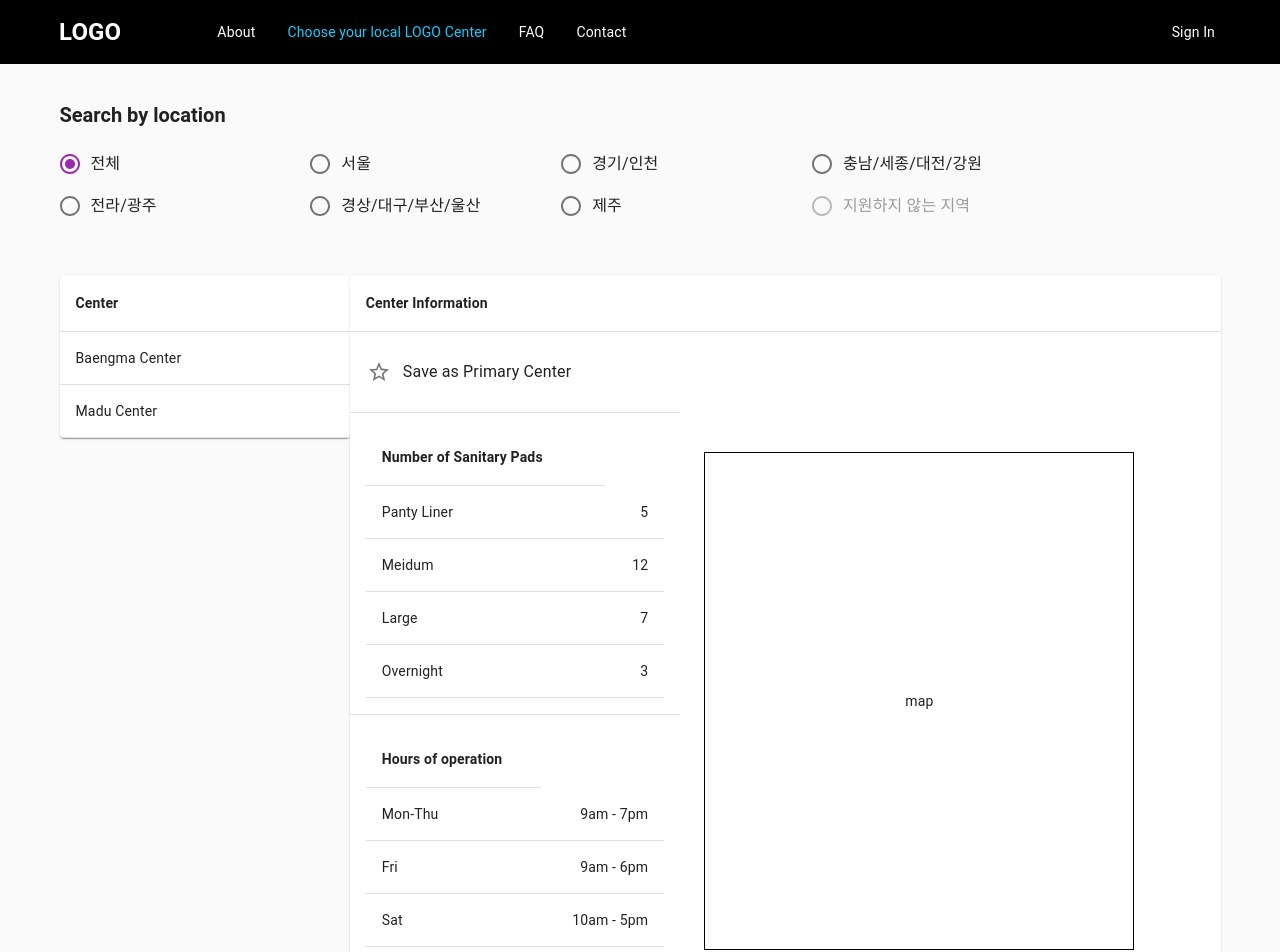
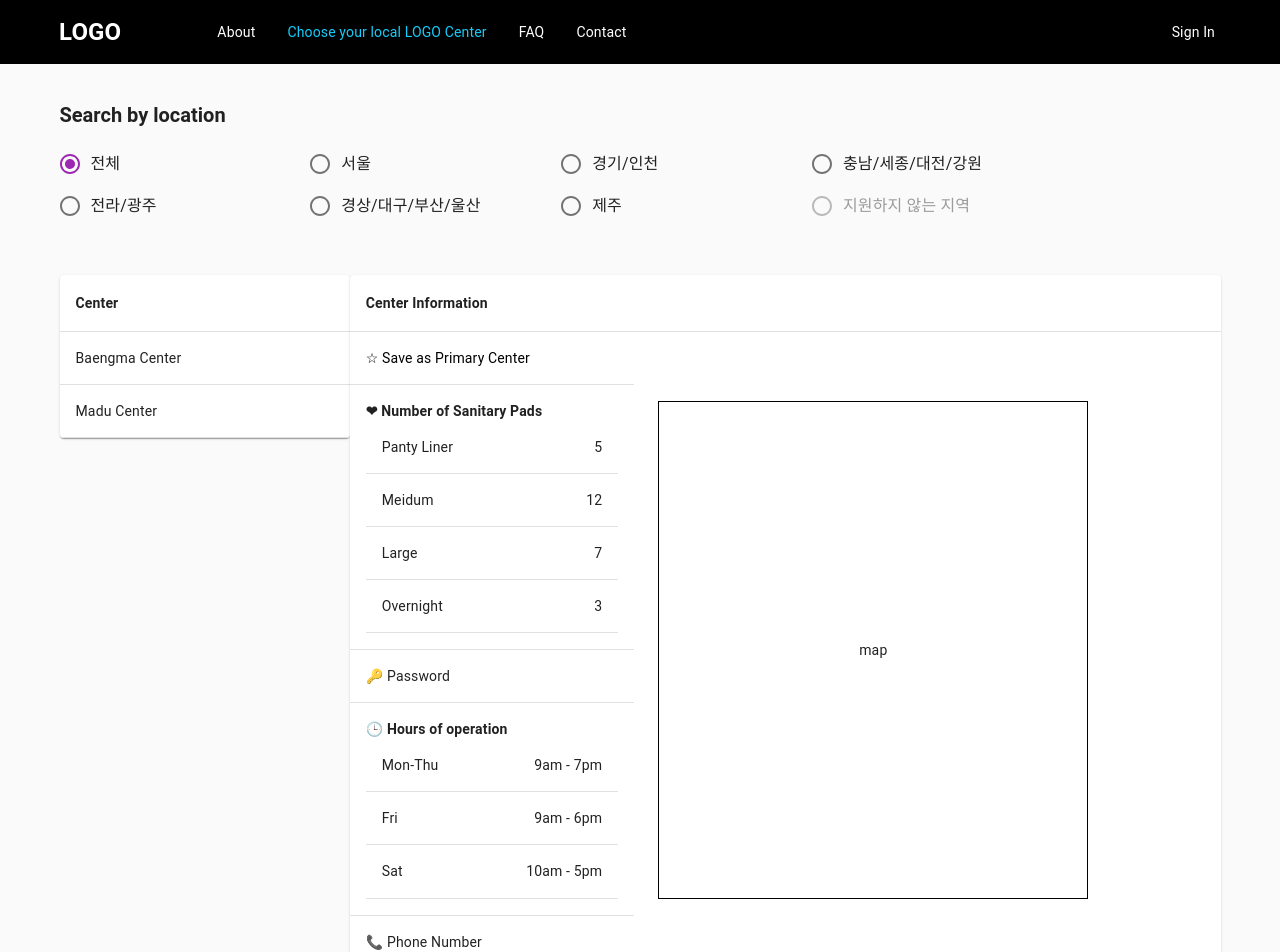
Before and after one commit to dsc-sookmyung/2021-Gitribute-SolutionChallenge, a React (Create React App) app in the folder frontend/: page /center in a window 1280 px wide. Shown: the top 952 px of the page. Built offline with nearby package versions, Linux system fonts and the light colour scheme.

Commit message:
Add TableRow: Password

```diff
--- a/frontend/src/components/CenterInfo/CenterTable.js
+++ b/frontend/src/components/CenterInfo/CenterTable.js
@@ -10,10 +10,7 @@ import Collapse from '@material-ui/core/Collapse';
 import Paper from '@material-ui/core/Paper';
 import Grid from '@material-ui/core/Grid';
 import Box from '@material-ui/core/Box';
-import FormControlLabel from '@material-ui/core/FormControlLabel';
-import IconButton from '@material-ui/core/IconButton';
-import StarBorderIcon from '@material-ui/icons/StarBorder';
-import StarIcon from '@material-ui/icons/Star';
+import Link from '@material-ui/core/Link';
 
 
 const useStyles = makeStyles((theme) => ({
@@ -128,26 +125,16 @@ function Row({ id, center, favorite, setFavorite }) {
             </TableRow>
             <TableRow>
               <TableCell>
-                <FormControlLabel
-                control={
-                  <IconButton id={id} value="centerName" aria-label="star" onClick={(e) => {favorites(e, id, center.name, favorite, setFavorite)}}>
-                    { favorite === center.name ? <StarIcon/> : <StarBorderIcon /> }
-                  </IconButton>}
-                label={
-                  favorite === center.name ?
-                  "My Primary Center" : "Save as Primary Center"
-                }
-                />
+                <Link href="#">
+                  { favorite === center.name ?
+                    "⭐ My Primary Center" : "☆ Save as Primary Center" }
+                </Link>
               </TableCell>
             </TableRow>
             <TableRow>
               <TableCell>
+                <strong>❤ Number of Sanitary Pads</strong>
                 <Table className={classes.innerTable} aria-label="simple table">
-                  <TableHead>
-                    <TableRow>
-                      <TableCell><strong>Number of Sanitary Pads</strong></TableCell>
-                    </TableRow>
-                  </TableHead>
                   <TableBody>
                     {padNumber.map((pad) => {
                       return (
@@ -165,12 +152,13 @@ function Row({ id, center, favorite, setFavorite }) {
             </TableRow>
             <TableRow>
               <TableCell>
+                🔑 Password
+              </TableCell>
+            </TableRow>
+            <TableRow>
+              <TableCell>
+                <strong>🕒 Hours of operation</strong>
                 <Table className={classes.innerTable} aria-label="simple table">
-                  <TableHead>
-                    <TableRow>
-                      <TableCell><strong>Hours of operation</strong></TableCell>
-                    </TableRow>
-                  </TableHead>
                   <TableBody>
                     {operationHours.map((row) => {
                       return (
@@ -186,6 +174,16 @@ function Row({ id, center, favorite, setFavorite }) {
                 </Table>
               </TableCell>
             </TableRow>
+            <TableRow>
+                <TableCell>
+                  📞 Phone Number
+                </TableCell>
+              </TableRow>
+              <TableRow>
+                <TableCell>
+                  📍 Location
+                </TableCell>
+              </TableRow>
           </Collapse>
         </TableCell>
       </TableRow>
@@ -237,16 +235,10 @@ export default function CenterTable() {
             <TableBody>
               <TableRow>
                 <TableCell>
-                  <FormControlLabel
-                  control={
-                    <IconButton value="centerName" onClick={Favorites(selectedCenter, favorite, setFavorite)} aria-label="star">
-                      { favorite === selectedCenter ? <StarIcon/> : <StarBorderIcon /> }
-                    </IconButton>}
-                  label={
-                    favorite === selectedCenter ?
-                    "My Primary Center" : "Save as Primary Center"
-                  }
-                  />
+                  <Link href="#">
+                    { favorite === selectedCenter ?
+                      "⭐ My Primary Center" : "☆ Save as Primary Center" }
+                  </Link>
                 </TableCell>
                 <TableCell rowSpan="5">
                 <Box component="span" m={1} px={25} py={30} className={classes.box}>
@@ -256,12 +248,8 @@ export default function CenterTable() {
               </TableRow>
               <TableRow>
                 <TableCell>
+                  <strong>❤ Number of Sanitary Pads</strong>
                   <Table className={classes.innerTable} aria-label="simple table">
-                    <TableHead>
-                      <TableRow>
-                        <TableCell><strong>Number of Sanitary Pads</strong></TableCell>
-                      </TableRow>
-                    </TableHead>
                     <TableBody>
                       {padNumber.map((pad) => {
                         return (
@@ -279,12 +267,13 @@ export default function CenterTable() {
               </TableRow>
               <TableRow>
                 <TableCell>
+                  🔑 Password
+                </TableCell>
+            </TableRow>
+              <TableRow>
+                <TableCell>
+                  <strong>🕒 Hours of operation</strong>
                   <Table className={classes.innerTable} aria-label="simple table">
-                    <TableHead>
-                      <TableRow>
-                        <TableCell><strong>Hours of operation</strong></TableCell>
-                      </TableRow>
-                    </TableHead>
                     <TableBody>
                       {operationHours.map((row) => (
                         <TableRow key={row.day}>
@@ -300,12 +289,12 @@ export default function CenterTable() {
               </TableRow>
               <TableRow>
                 <TableCell>
-                  Phone Number
+                  📞 Phone Number
                 </TableCell>
               </TableRow>
               <TableRow>
                 <TableCell>
-                  Location
+                  📍 Location
                 </TableCell>
               </TableRow>
             </TableBody>
```
